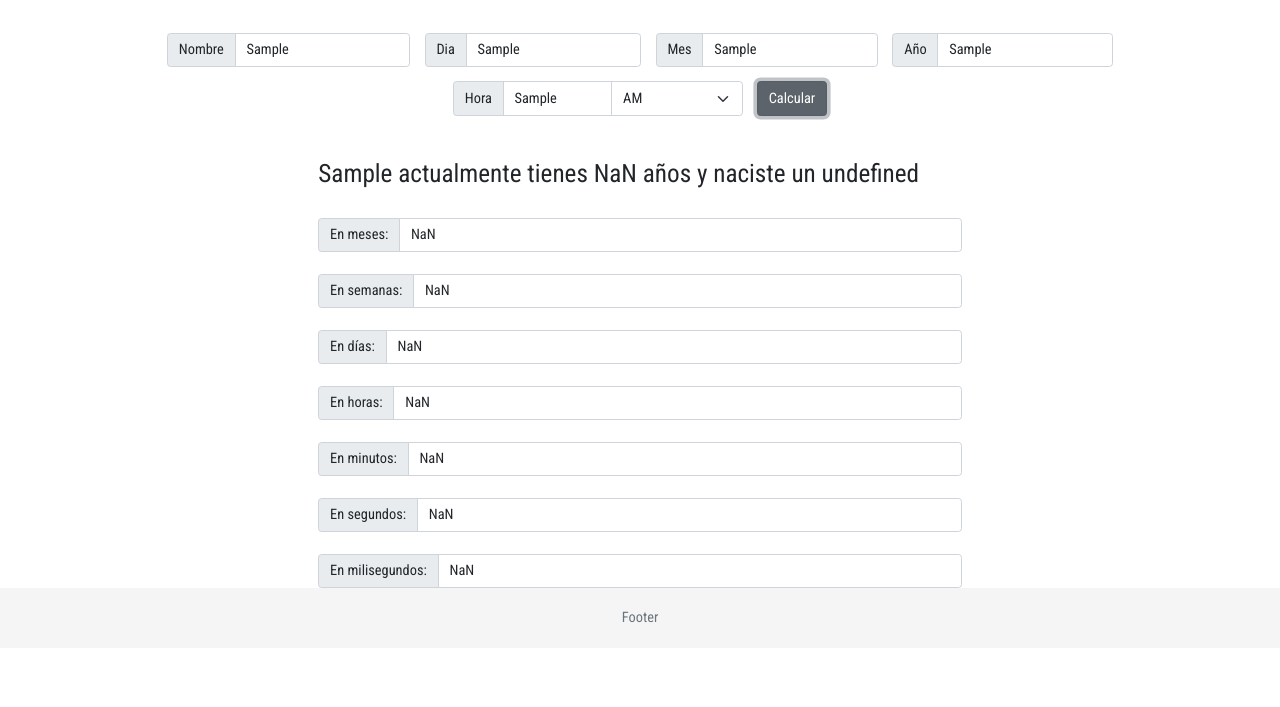
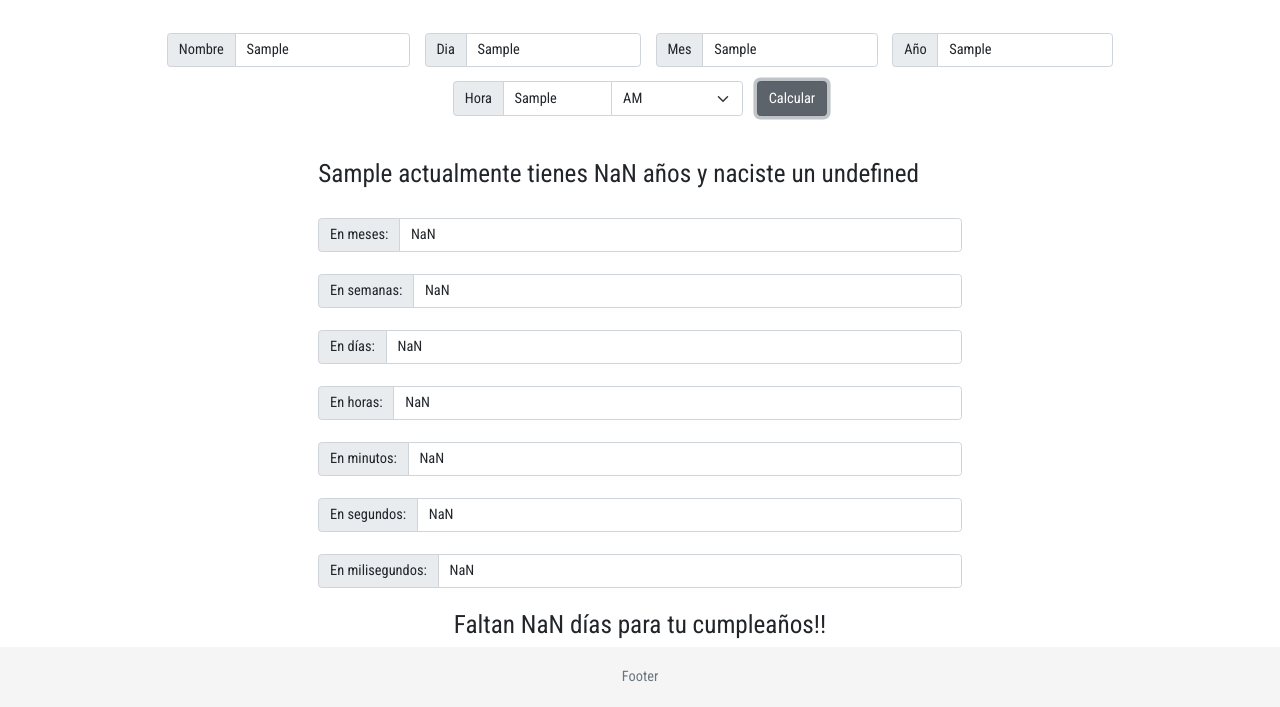
Before and after one commit to GuilleFerru/ProyectoFinalJavaScript, a website: page index.html in a window 1280 px wide. Both pictures are taken after typing "Sample", "Sample", "Sample", "Sample", "Sample" into the empty fields and a click on the button "Calcular". Shown: the part 156-863 px from the top of the page. Before the commit the page ends 804 px from the top, so only its background shows below. Drawn offline with nearby package versions, Linux system fonts and the light colour scheme; files that its build step writes are made by us from their sources.

Commit message:
Calculo del cumple listo

```diff
--- a/index.html
+++ b/index.html
@@ -118,6 +118,7 @@
                         <input type="text" class="form-control resultados" id="cantidadMsegundos" name="cantidadMsegundos">
                     </div>
                 </div>
+                <div class="col-lg-12 col-12 d-flex justify-content-center" id="mostrarCumpleanios"></div>
             </div>
         </div>
     </main>
--- a/js/script.js
+++ b/js/script.js
@@ -57,34 +57,42 @@ function segundosVividos(persona) {
 }
 
 function msegundosVividos(persona) {
-    while (new Date(sessionStorage.getItem('hoy')) <= new Date()){
+    while (new Date(sessionStorage.getItem('hoy')) <= new Date()) {
         return (milisegundos(new Date(sessionStorage.getItem('hoy')), persona.fechaNacimiento()) / (1000));
     }
 
 }
 
-function cumple(dia, mes) {
-    let hoy = fechaActual();
-    anio = hoy.getFullYear();
+function cumple(persona) {
+    let anio = new Date(sessionStorage.getItem('hoy')).getFullYear();
 
-    let fechaCumple = new Date(anio, mes - 1, dia);
-    let dias = (milisegundos(fechaCumple, hoy) / (3600000 * 24));
+    let h3Cumple = document.createElement('h3');
+    h3Cumple.setAttribute('id', 'mostrarCumpleH3');
 
-    if (dias < 0) {
-        fechaCumple = new Date(anio + 1, mes - 1, dia);
-        dias = (milisegundos(fechaCumple, hoy) / (3600000 * 24));
+    let fechaCumple = new Date(anio, persona.fechaNacimiento().getMonth(), persona.fechaNacimiento().getDate());
+    fechaCumple.setHours(0, 0, 0, 0);
+    let hoy = new Date(sessionStorage.getItem('hoy'))
+    hoy.setHours(0, 0, 0, 0);
+    let diasParaCumple = Math.floor((milisegundos(fechaCumple, hoy) / (3600000 * 24)));
+
+    if (diasParaCumple < 0) {
+        fechaCumple = new Date(anio + 1, persona.fechaNacimiento().getMonth(), persona.fechaNacimiento().getDate());
+        diasParaCumple = Math.floor((milisegundos(fechaCumple, hoy) / (3600000 * 24)));
     }
-    switch (dias) {
+    switch (diasParaCumple) {
         case 0: {
-            alert("Y hoy es su cumple!! Feliz cumpleaños");
+            h3Cumple.innerHTML = 'Hoy es tu cumpleaños! <strong>FELIZ CUMPLE!!!</strong>';
+            mostrarCumpleanios.appendChild(h3Cumple);
             break;
         }
         case 1: {
-            alert("Y falta " + dias + " dia para su cumpleaños!");
+            h3Cumple.innerHTML = `Falta ${diasParaCumple} día para tu cumpleaños!!`;
+            mostrarCumpleanios.appendChild(h3Cumple);
             break;
         }
         default: {
-            alert("Y faltan " + dias + " dias para su cumpleaños!!");
+            h3Cumple.innerHTML = `Faltan ${diasParaCumple} días para tu cumpleaños!!`;
+            mostrarCumpleanios.appendChild(h3Cumple);
             break;
         }
     }
@@ -92,9 +100,13 @@ function cumple(dia, mes) {
 
 function borrar() {
     let mostrarNombreEdad = document.getElementById('mostrarNombreEdad');
-    if (mostrarNombreEdad.hasChildNodes()) {
-        let borrar = document.getElementById('mostrarNombreEdadH3');
-        borrar.parentNode.removeChild(borrar);
+    let mostrarCumpleanios = document.getElementById('mostrarCumpleanios');
+
+    if (mostrarNombreEdad.hasChildNodes() || mostrarCumpleanios.hasChildNodes()) {
+        let borrarNombreEdad = document.getElementById('mostrarNombreEdadH3');
+        let borrarCumple = document.getElementById('mostrarCumpleH3');
+        borrarNombreEdad.parentNode.removeChild(borrarNombreEdad);
+        borrarCumple.parentNode.removeChild(borrarCumple);
         for (let i = 0; i < document.getElementsByClassName('resultados').length; i++) {
             document.getElementsByClassName('resultados')[i].value = ''
         }
@@ -103,11 +115,10 @@ function borrar() {
 
 
 function escribir(persona) {
-    let container = document.createElement('h3');
-    console.log(JSON.parse(sessionStorage.getItem(persona.id)).nombre)
-    container.setAttribute('id', 'mostrarNombreEdadH3');
-    container.innerHTML = `${persona.nombre} actualmente tienes ${aniosVividos(persona)} años y naciste un ${diaSemana(persona)}`;
-    mostrarNombreEdad.appendChild(container);
+    let h3Edad = document.createElement('h3');
+    h3Edad.setAttribute('id', 'mostrarNombreEdadH3');
+    h3Edad.innerHTML = `${persona.nombre} actualmente tienes ${aniosVividos(persona)} años y naciste un ${diaSemana(persona)}`;
+    mostrarNombreEdad.appendChild(h3Edad);
     document.getElementById('cantidadMeses').value = mesesVividos(persona);
     document.getElementById('cantidadSemanas').value = semanasVividas(persona);
     document.getElementById('cantidadDias').value = diasVividos(persona);
@@ -115,8 +126,7 @@ function escribir(persona) {
     document.getElementById('cantidadMinutos').value = minutosVividos(persona);
     document.getElementById('cantidadSegundos').value = segundosVividos(persona);
     document.getElementById('cantidadMsegundos').value = msegundosVividos(persona);
-
-
+    cumple(persona);
 }
 
 let id = 0;
@@ -135,7 +145,7 @@ function calcular() {
     escribir(persona);
 }
 
-
+//console.dir(document.getElementById('nombre'))
 /*for (const persona of personas) {
     if (persona.anio < 1970) {
         alert("No se puede calcular lo solicitado sobre la persona " + persona.id);
```
